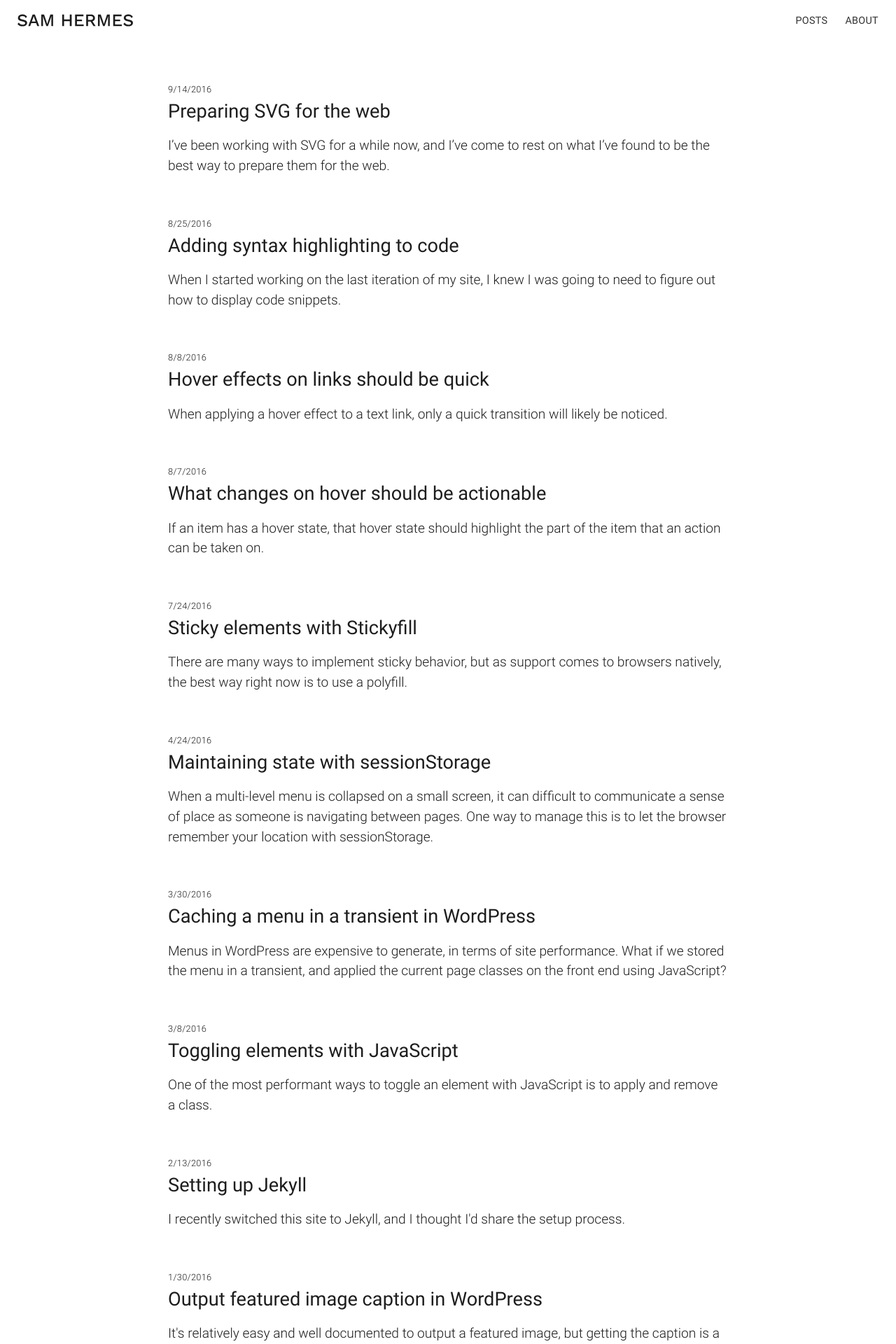
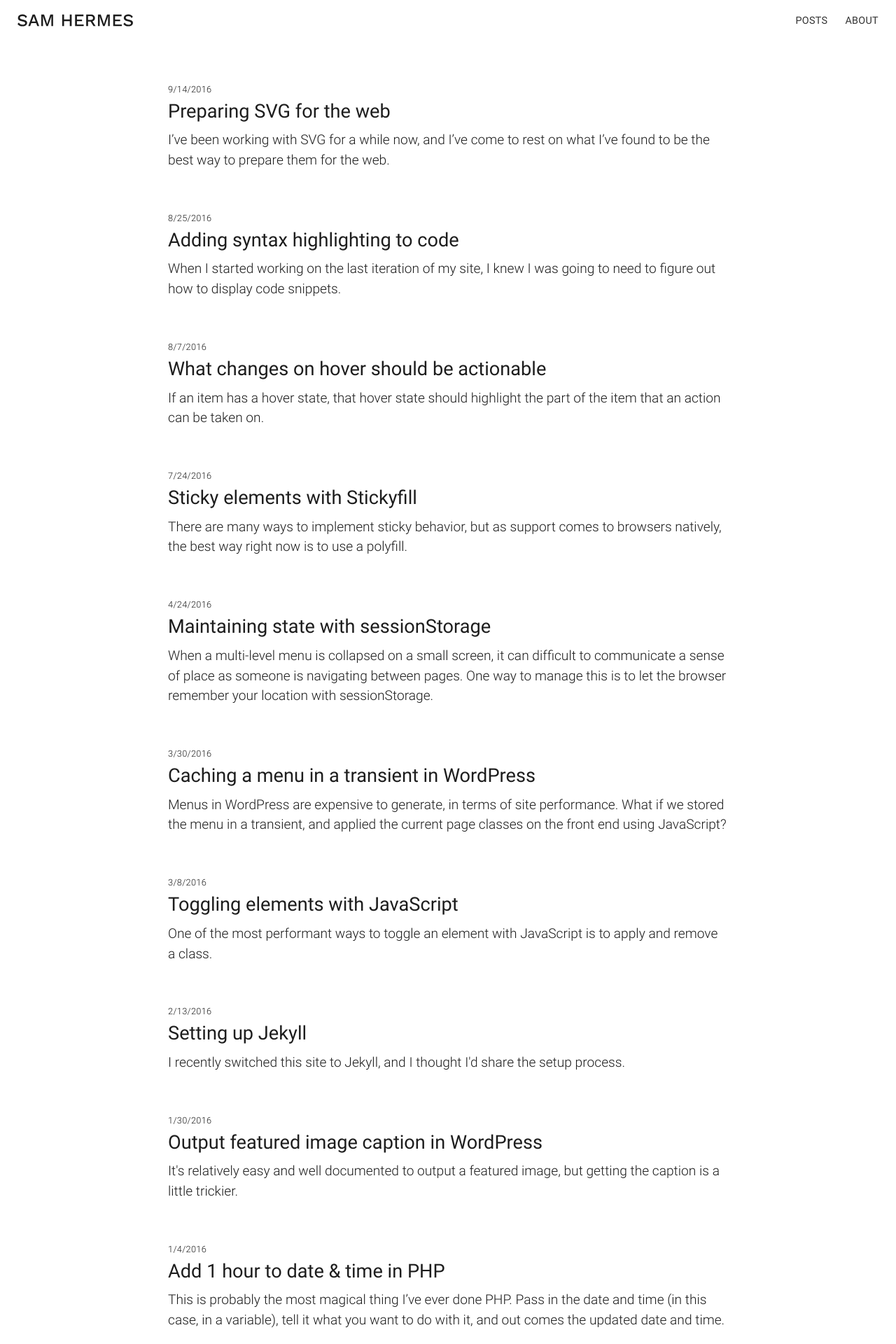
Before and after one commit to samhermes/samhermes.github.io, a Jekyll site: the page built from index.html, in a window 1280 px wide. Shown: the top 1920 px of the page at 70% size. Built offline with Jekyll 4.4.1, drawn with Linux system fonts in a browser that asks for light colours.

Commit message:
Remove post about hover effects

```diff
--- a/_posts/2016-08-08-hover-effects-on-links-should-be-quick.markdown
+++ /dev/null
@@ -1,8 +0,0 @@
----
-layout: post
-title:  Hover effects on links should be quick
-date:   2016-08-08
-categories:
-excerpt: When applying a hover effect to a text link, only a quick transition will likely be noticed.
----
-When applying a hover effect to a text link, only a quick transition will likely be noticed. Users will rarely hover over a link long enough to see the full transition. I find that adding just 0.1s of transition to a link color can be just enough, and especially to a large button. It removes the harshness of the color change, without looking laborious.
--- a/_sass/_layout.scss
+++ b/_sass/_layout.scss
@@ -120,7 +120,7 @@
 .post-list p {
 	font-size: 1.2em;
 	line-height: 1.5;
-	margin: 1em 0;
+	margin: 0.6em 0;
 }
 @media screen and (max-width: 500px) {
   .post-list h2 {
@@ -149,7 +149,7 @@
 }
 .post-title {
   font-size: 1.5em;
-  margin: 0 0 1em;
+  margin: 0 0 0.92em;
   font-weight: 400;
   @media screen and (min-width: 500px) {
     font-size: 2.2em;
--- a/css/posts/2016-08-08.css
+++ b/css/posts/2016-08-08.css
@@ -45,4 +45,9 @@
   margin: 0 auto;
   max-width: 280px;
   border: 0;
+  color: #1D1D1D;
 }
+
+.card-container > a:hover {
+  text-decoration: none;
+}
```
Also changed, not shown: 4 other files.
